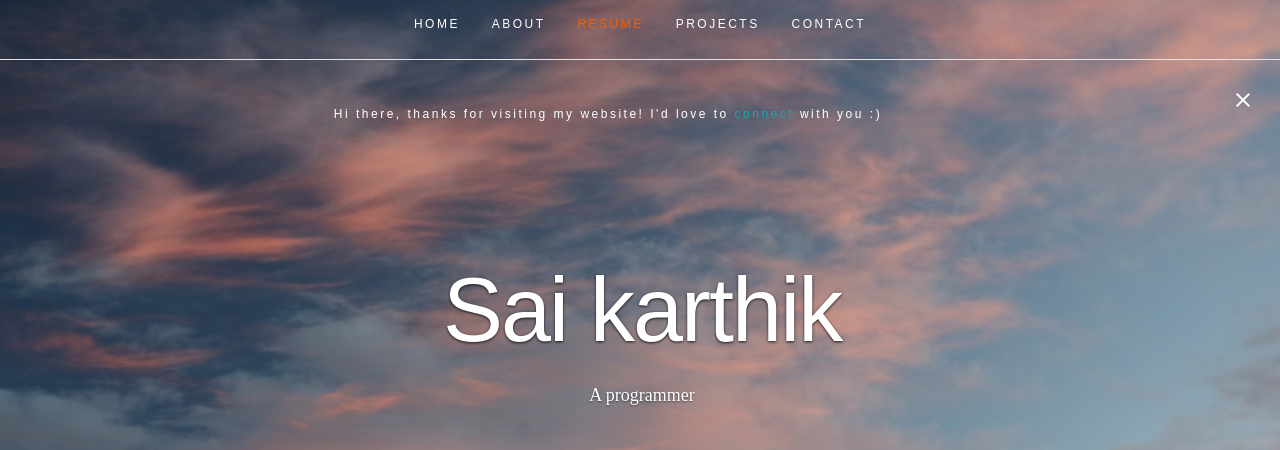
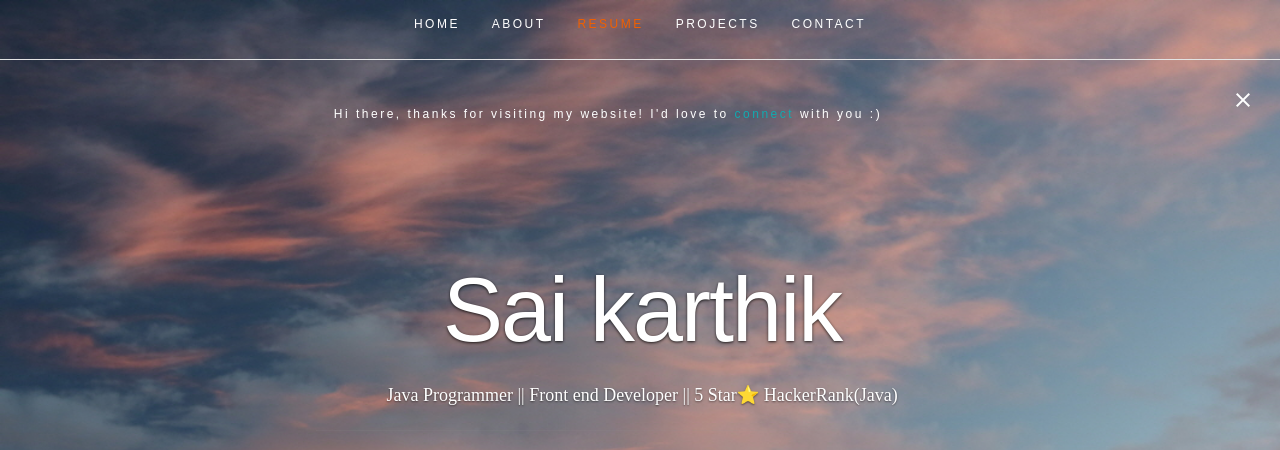
Before and after one commit to saikarthik2403/Saikarthik, a plain HTML site: page index.html in a window 1280 px wide. Shown: the top 450 px of the page. Drawn offline with nearby package versions, Linux system fonts and the light colour scheme; files whose address does not match are found by name; a web font is replaced by a local one.

Commit message:
Update index.html

```diff
--- a/index.html
+++ b/index.html
@@ -83,7 +83,7 @@
       <div class="row banner">
          <div class="banner-text">
             <h1 class="responsive-headline">Sai karthik</h1>
-            <h3> <span>A programmer</span></h3>
+            <h3> <span>Java Programmer || Front end Developer || 5 Star⭐ HackerRank(Java)</span></h3>
             <hr />
             <ul class="social">
                <li><a href="https://github.com/saikarthik2403"><i class="fa fa-github"></i></a></li>
```
